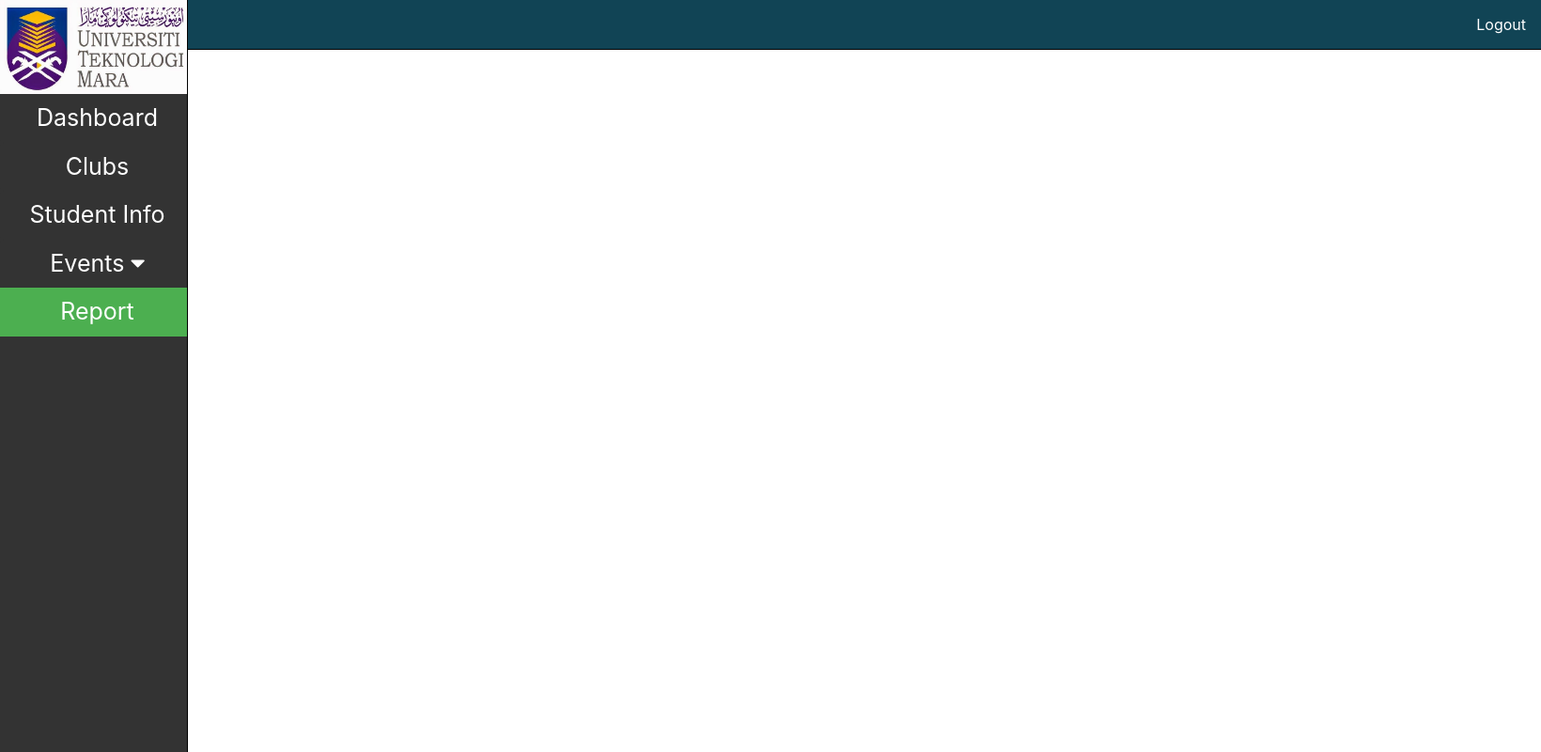
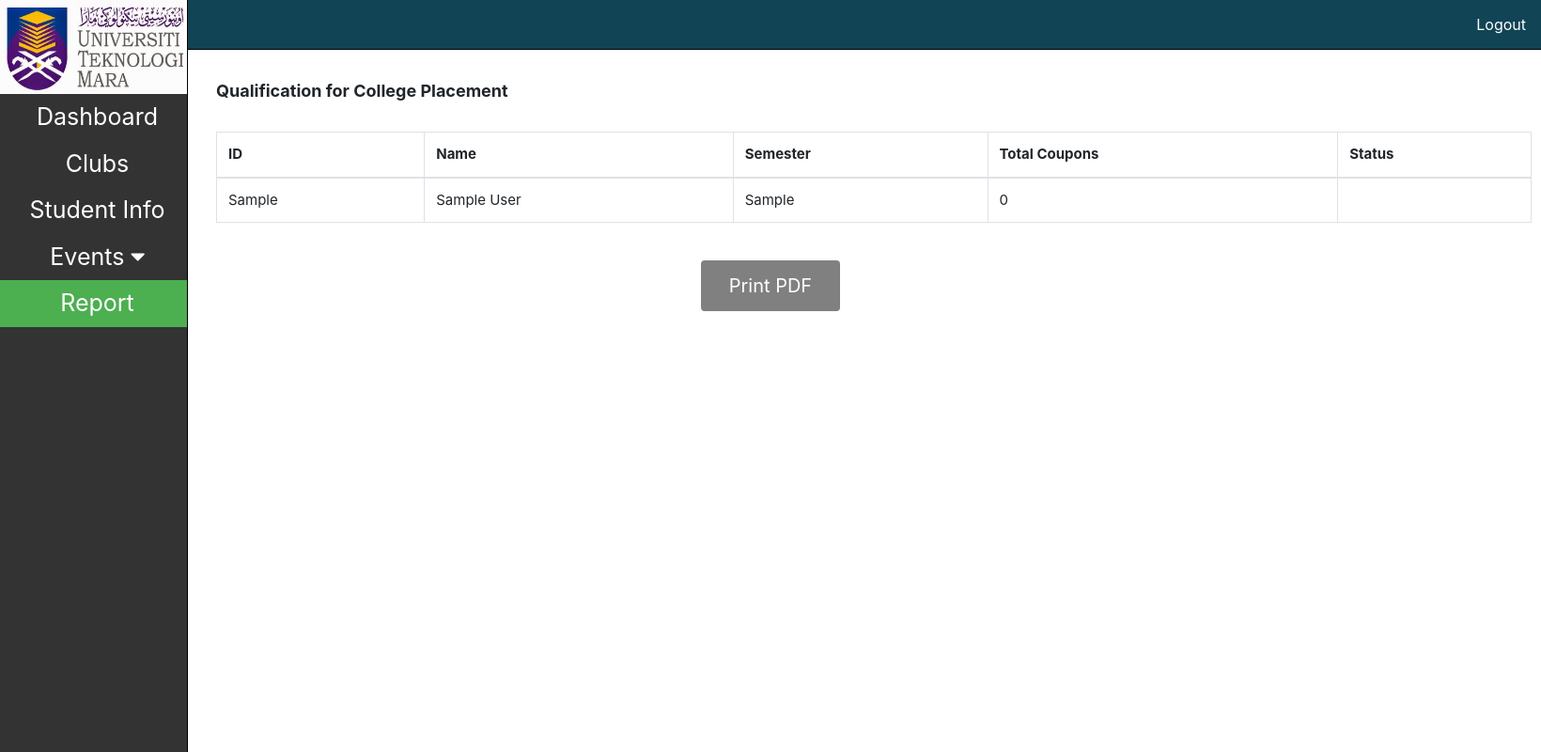
Before and after one commit to aimanacho/System-Coupon-UiTM, a PHP site: page /report.php in a window 1640 px wide. Shown: the whole page at 94% size. Run offline with PHP 8.4, Linux system fonts and the light colour scheme; the visitor is signed in with stand-in values (Sample User, id 1); tables that the repository leaves empty or names only in its code hold one stand-in row (values such as "Sample post"); some libraries are stand-ins or nearby versions.

Commit message:
add button pdf

```diff
--- a/report.php
+++ b/report.php
@@ -33,13 +33,52 @@ if ( !isset($_SESSION['userlogged']) || $_SESSION['userlogged'] != 1)
       <i class = "fa fa-caret-down"></i>
     </a>
     <div class = "dropdown-container" >
-      <a href= "viewevent.php" style= "text-align: left;font-size: 18px;">View events</a>
+      <a href= "viewevent.php" style= "text-align: left;font-size: 18px;">Upcoming events</a>
       <a href= "pendingevent.php" style= "text-align: left;font-size: 18px;">Pending events</a>
+      <a class = "btn" href= "historyevent.php" style= "text-align: left;font-size: 18px;">History events</a>
     </div>
     <a href="report.php" class = "btn active">Report</a>
   </div>
 
+<!--bruh idk what to put here-->
+<!-- content -->
+<p class = "content"><b>Qualification for College Placement</b></p>
 
+
+<!-- table -->
+<table class="table table-bordered" id= "tablemeow">
+  <thead>
+    <tr>
+      <th>ID</th>
+      <th>Name</th>
+      <th>Semester</th>
+      <th>Total Coupons</th>
+      <th>Status</th>
+    </tr>
+  </thead>
+  <tbody>
+    <?php
+    include("connection.php");
+    $sql = "SELECT student.matricNo, student.studentname, student.sem, sum(events.meritE) as totalmerit from student join attendance on student.matricNo=attendance.matricno join events on events.eventcode = attendance.eventcode Group by student.matricNo ORDER BY student.matricNo, student.studentname, student.sem";
+    $result = mysqli_query($conn, $sql);
+      while ($row = mysqli_fetch_assoc($result))
+      {
+        echo "<form action = student.php method = post >";
+        echo "<tr>";
+        echo "<td>".$row["matricNo"]."</td>";
+        echo "<td>".$row["studentname"]."</td>";
+        echo "<td>".$row["sem"]."</td>";
+        echo "<td>".$row["totalmerit"]."</td>";
+
+    // echo "<input type = 'hidden' name = 'matricNo' value = '".$row['matricNo']."' />";
+        //echo "<td>".$row[""]."</td>"; <-- tambah sql statement for sum (join table)
+      // echo "<td><button>Enter</button></td>";
+        echo "</tr>";
+        echo "</form>";
+      }
+      ?>
+  </tbody>
+</table>
 <!-- script -->
 <script>
   /* Loop through all dropdown buttons to toggle between hiding and showing its dropdown content - This allows the user to have multiple dropdowns without any conflict */
@@ -62,7 +101,41 @@ if ( !isset($_SESSION['userlogged']) || $_SESSION['userlogged'] != 1)
       }
       });
   }
+
 </script>
+
+//<!--DOCTYPE html-->
+
+<head>
+<meta name="viewport" content="width=device-width, initial-scale=1">
+<!-- Add icon library -->
+<link rel="stylesheet" href="https://cdnjs.cloudflare.com/ajax/libs/font-awesome/4.7.0/css/font-awesome.min.css">
+<style>
+.btn {
+  background-color: Grey;
+  border: none;
+  color: white;
+  padding: 12px 30px;
+  cursor: pointer;
+  font-size: 20px;
+}
+
+/* Darker background on mouse-over */
+.btn:hover {
+  background-color: Darkgrey;
+}
+</style>
+</head>
+<body>
+  <form action = "testpdf.php" style = "text-align: center;">
+    <button type="submit" class="btn btn-primary">Print PDF</button>
+  </form>
+
+
+    </div>
+ </div>
+
+
 
     <script src="https://ajax.googleapis.com/ajax/libs/jquery/2.1.4/jquery.min.js"></script>
     <script src="https://maxcdn.bootstrapcdn.com/bootstrap/4.0.0-alpha.2/js/bootstrap.min.js" integrity="sha384-vZ2WRJMwsjRMW/8U7i6PWi6AlO1L79snBrmgiDpgIWJ82z8eA5lenwvxbMV1PAh7" crossorigin="anonymous"></script>
```
